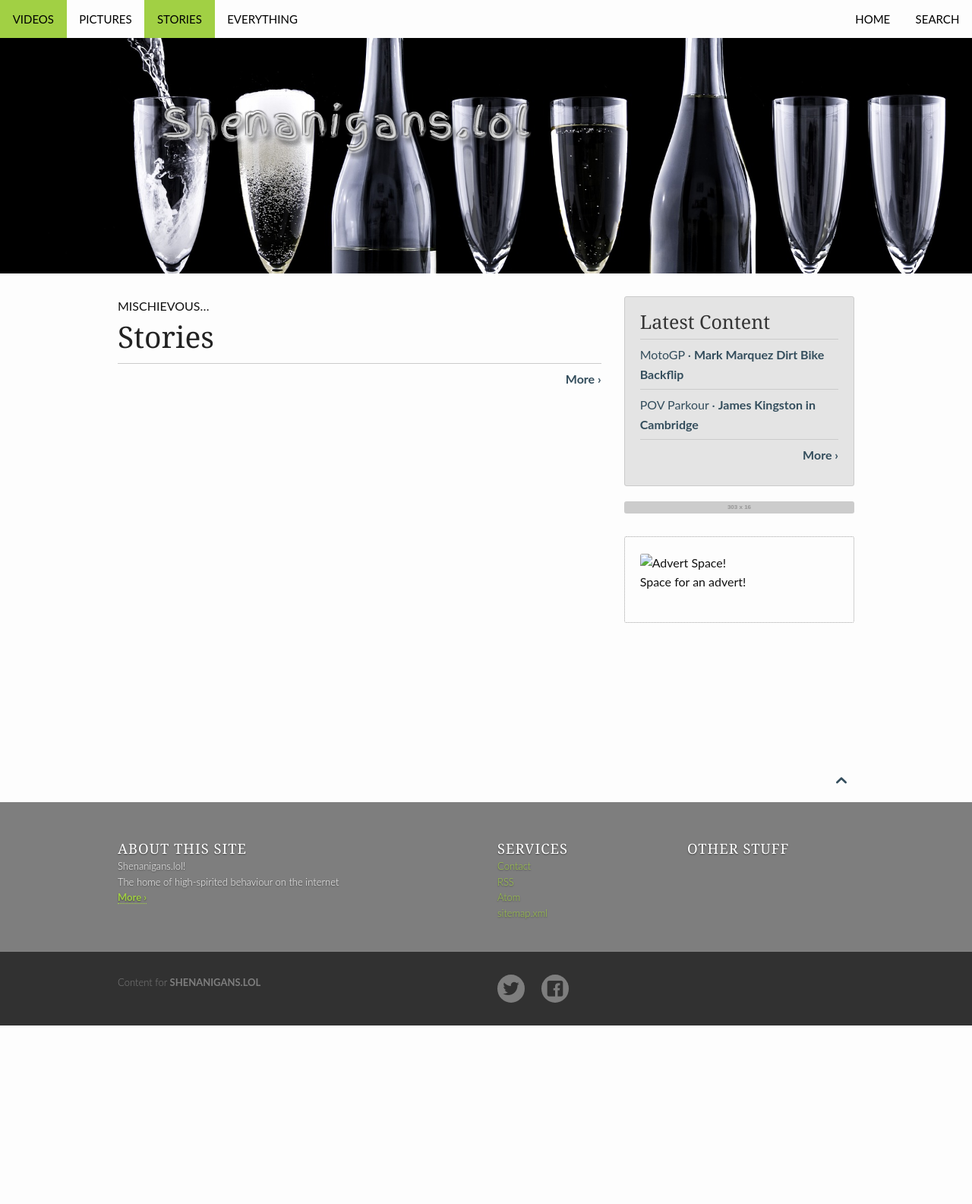
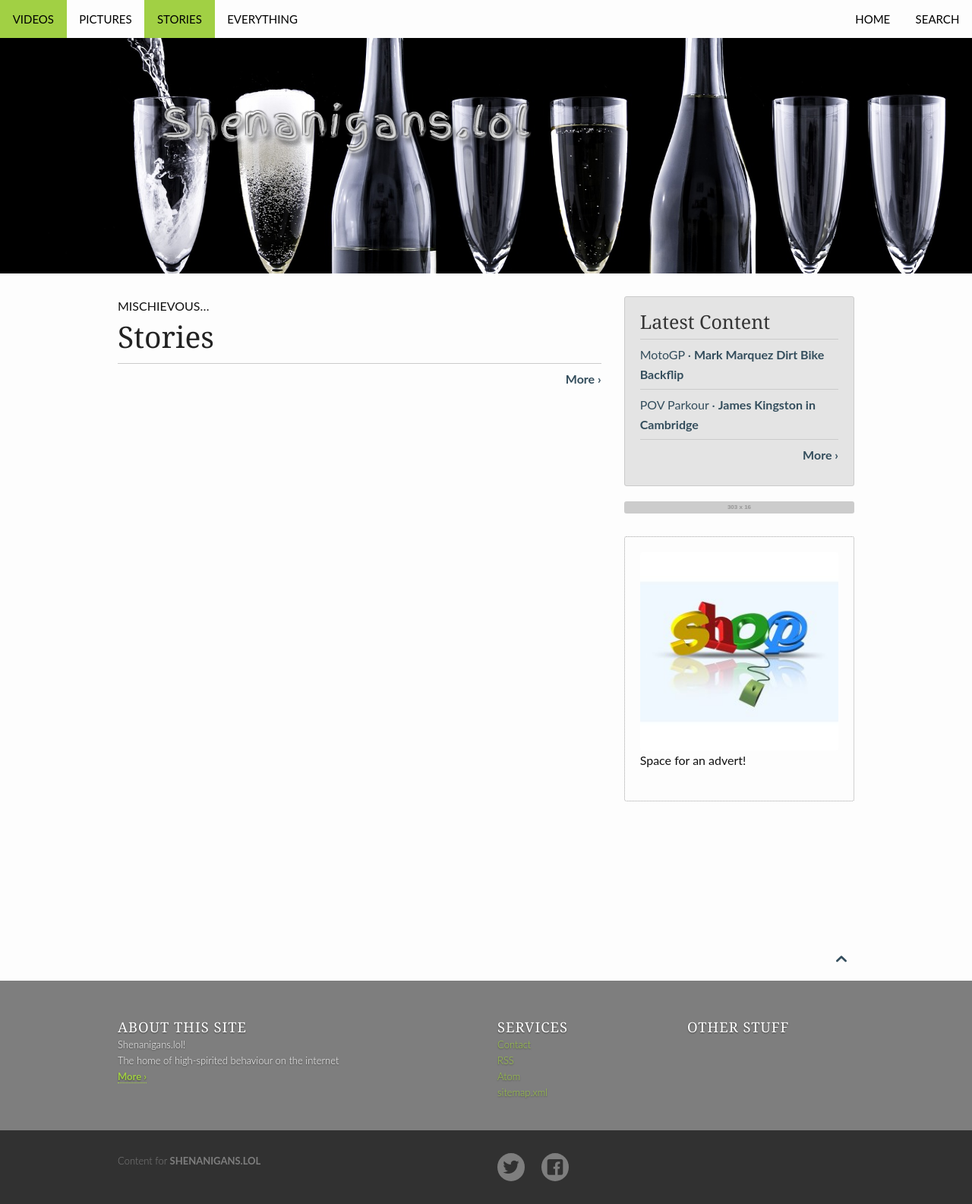
Before and after one commit to johnpfisk/shenanigans.lol, a Jekyll site: the page built from pages/stories.md, in a window 1280 px wide. Shown: the whole page at 76% size. Built offline with Jekyll 4.4.1, drawn with Linux system fonts in a browser that asks for light colours; before the commit the page ends 1350 px from its top, so only the background shows below that.

Commit message:
Fix Ad Sidebar

```diff
--- a/_includes/_sidebar.html
+++ b/_includes/_sidebar.html
@@ -8,7 +8,7 @@
 
 
 	<div class="border-dotted radius b30">
-		<img src="{{urlimg}}/shen-ad-001.jpg" alt="Advert Space!">
+		<img src="{{ site.urlimg }}shen-ad-001.jpg" alt="Advert Space!">
 		<p class="text-left">
 			Space for an advert!
 		</p>
```
